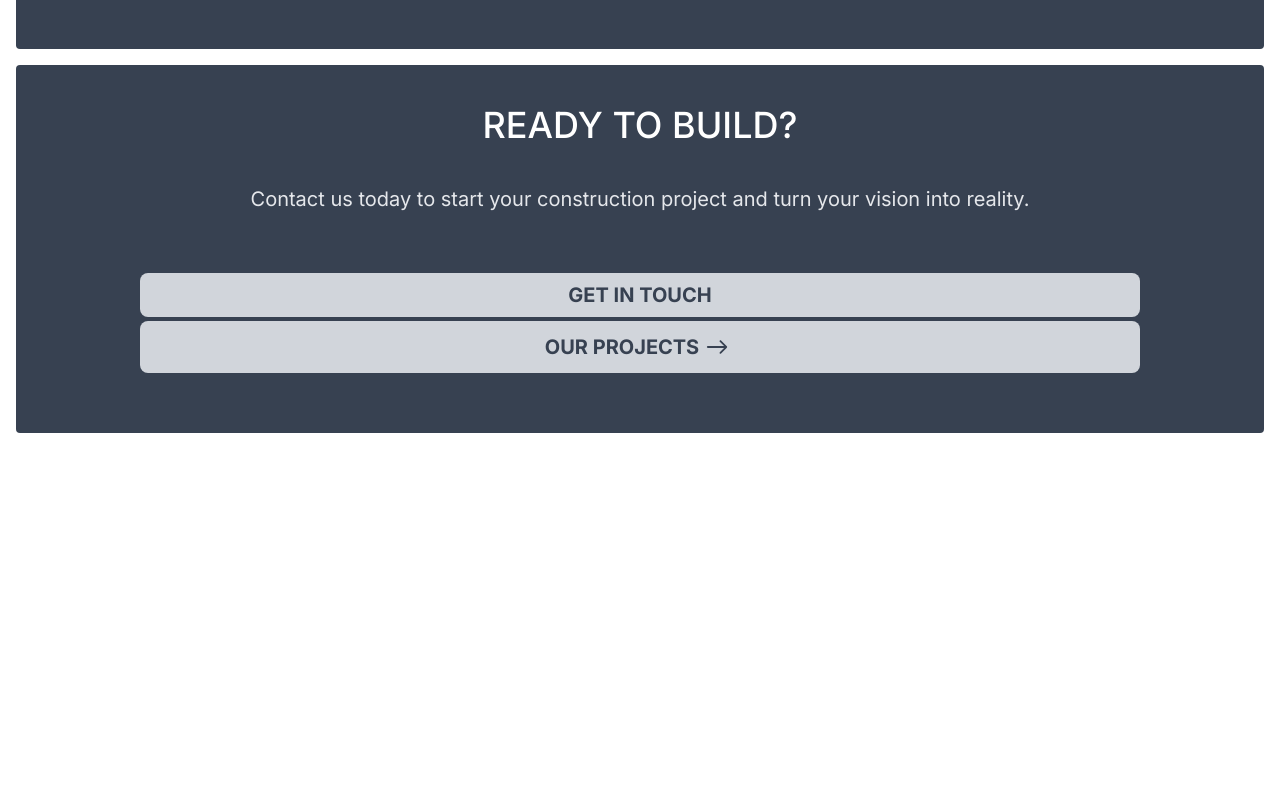
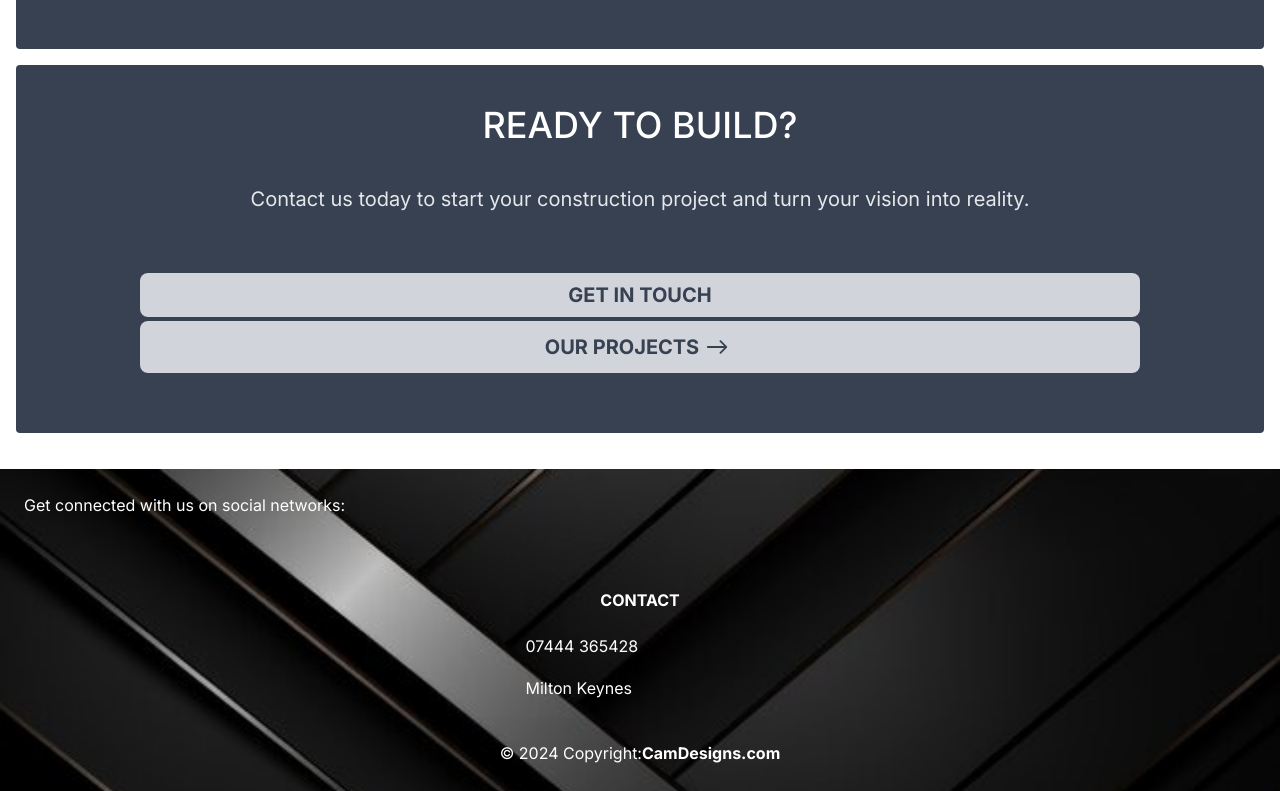
Before and after one commit to jacam666/fosters-construction, a Next.js app: page / in a window 1280 px wide. Shown: the part 3511-4302 px from the top of the page. Before the commit the page ends 3980 px from the top, so only its background shows below. Built offline with nearby package versions, Linux system fonts and the light colour scheme.

Commit message:
added footer component

```diff
--- a/src/app/page.tsx
+++ b/src/app/page.tsx
@@ -1,3 +1,4 @@
+import Footer from "@/components/Footer";
 import MyNavbar from "@/components/MyNavbar";
 import Image from "next/image";
 import Link from "next/link";
@@ -112,6 +113,7 @@ export default function Home() {
 
 
       </div>
+      <Footer />
     </div>
   );
 }
--- /dev/null
+++ b/src/components/Footer.tsx
@@ -0,0 +1,57 @@
+"use client"
+import React from 'react';
+import { MDBFooter, MDBContainer, MDBRow, MDBCol, MDBIcon } from 'mdb-react-ui-kit';
+import Link from 'next/link';
+
+export default function Footer() {
+    return (
+        <MDBFooter className='background text-center h-auto'>
+            <section className='d-flex justify-content-center justify-content-lg-between p-4 '>
+                <div className='me-5 d-none d-lg-block'>
+                    <span className='text-white'>Get connected with us on social networks:</span>
+                </div>
+
+                <div className=''>
+                    <Link href='' className=' me-4 text-reset'>
+                        <MDBIcon fab icon="facebook-f" className='text-[#4267B2]' />
+                    </Link>
+                    <Link href='' className='me-4 text-reset'>
+                        <MDBIcon fab icon="twitter" className="text-[#1DA1F2]" />
+                    </Link>
+                    <Link href='' className='me-4 text-reset'>
+                        <MDBIcon fab icon="google" className="text-[#DB4437]" />
+                    </Link>
+                    <Link href='' className='me-4 text-reset'>
+                        <MDBIcon fab icon="instagram" className="text-[#E1306C]" />
+                    </Link>
+                </div>
+            </section>
+            <section className='text-white'>
+                <MDBContainer className='text-center text-md-start mt-5'>
+                    <MDBRow className='mt-3'>
+                        <MDBCol md="5" lg="4" xl="3" className='mx-auto mb-md-0 mb-4'>
+                            <h6 className='text-uppercase text-center fw-bold mb-4'>Contact</h6>
+                            {/* <p>
+                                <MDBIcon icon="envelope" className="me-3" />
+                                enquiries@mycapeverde.org
+                            </p> */}
+                            <p>
+                                <MDBIcon icon="phone" className="me-3" /> 07444 365428
+                            </p>
+                            <p>
+                            <MDBIcon icon="home" className="me-3" /> Milton Keynes
+                            </p>
+                        </MDBCol>
+                    </MDBRow>
+                </MDBContainer>
+            </section>
+
+            <div className='text-center p-4 text-white' style={{ backgroundColor: 'rgba(0, 0, 0, 0.01)' }}>
+                © 2024 Copyright:
+                <Link className='text-reset fw-bold' href='#'>
+                    CamDesigns.com
+                </Link>
+            </div>
+        </MDBFooter>
+    );
+}
```
